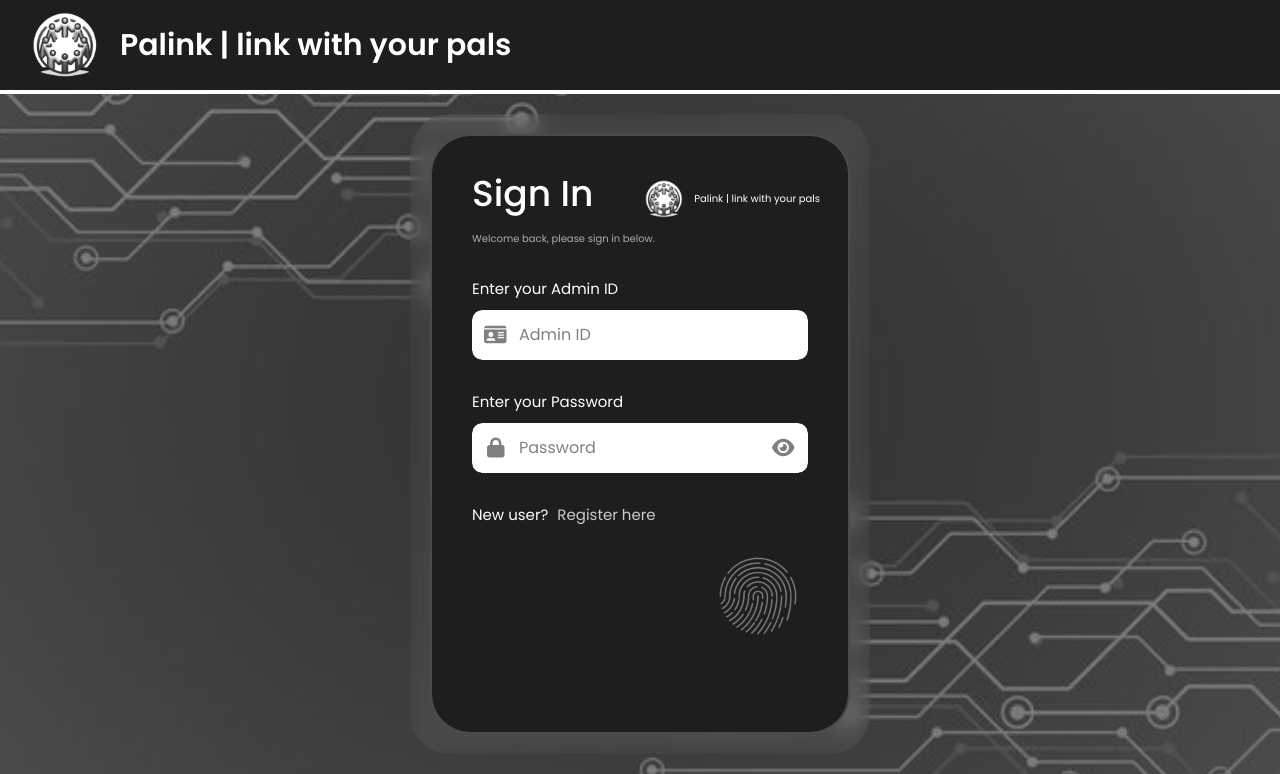
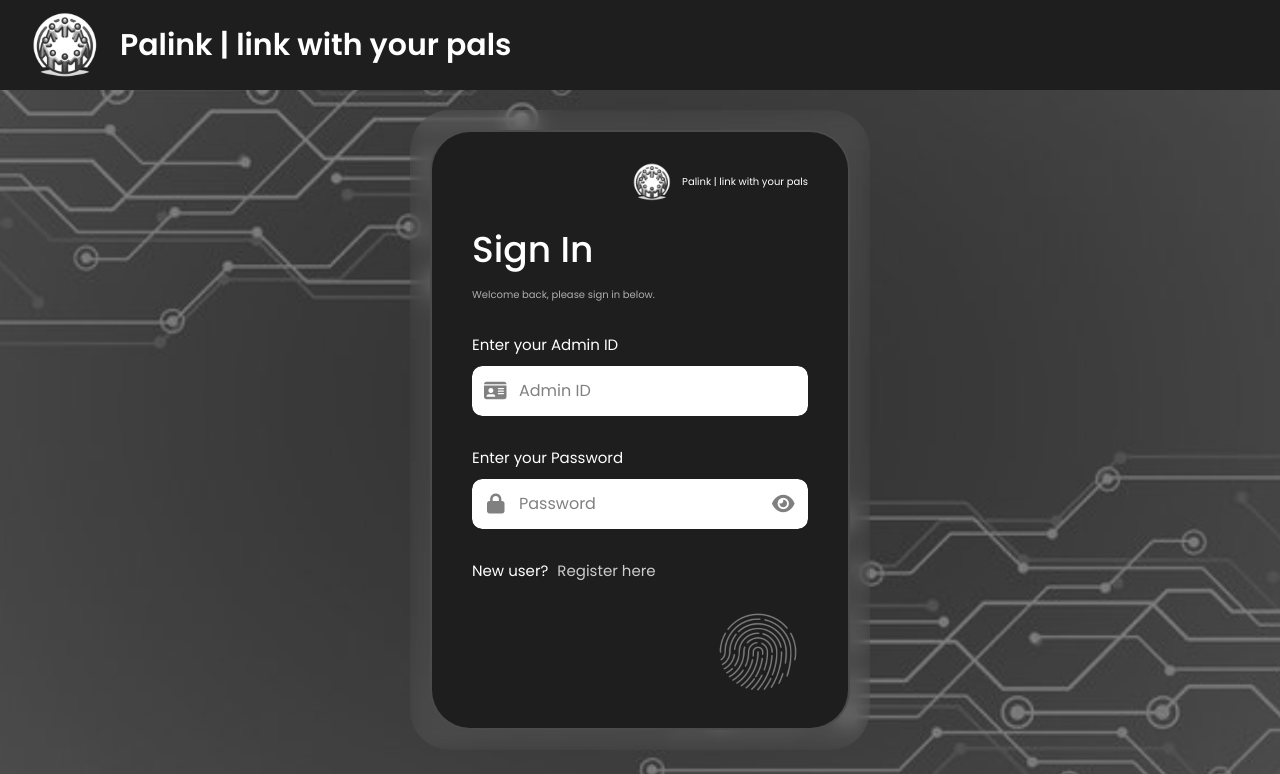
Before and after one commit to henrychen4736/fbla-coding, a Flask app: page /login in a window 1280 px wide. Shown: the top 774 px of the page. Run offline with Flask 3, Linux system fonts and the light colour scheme; some libraries are stand-ins or nearby versions.

```diff
--- a/setup_db.py
+++ b/setup_db.py
@@ -56,4 +56,4 @@ def test_db(name):
 
 
 setup('partners.db')
-test_db('partners.db')
+# test_db('partners.db')
--- a/static/css/loginStyle.css
+++ b/static/css/loginStyle.css
@@ -24,7 +24,6 @@ body {
     width: 100%;
     padding: 10px;
     background-color: #1E1E1E;
-    border-bottom: 4px solid #fff;
     height: fit-content;
     color: #fff;
 }
@@ -75,14 +74,13 @@ body {
 }
 
 .log-form .logo-container {
-    position: fixed;
     display: flex;
+    margin-left: 160px;
     align-items: center;
     justify-content: center;
     top: 50px;
     right: 50px;
-    height: 70px;
-    width: fit-content;
+    height: fit-content;
 }
 
 .log-form .logo-container img {
@@ -96,6 +94,7 @@ body {
 }
 
 .log-form h1 {
+    margin-top: 20px;
     font-size: 36px;
     font-weight: 500;
     text-align: left;
--- a/templates/login.html
+++ b/templates/login.html
@@ -6,7 +6,7 @@
     <meta name="viewport" content="width=device-width, initial-scale=1.0">
     <title>Palink | Login</title>
     <link rel="stylesheet" href="/static/css/loginStyle.css">
-    <link rel="shortcut icon" type="image/x-icon" href="static/assets/favicon.ico" />
+    <link rel="shortcut icon" type="image/x-icon" href="/static/assets/favicon.ico" />
     <link rel="stylesheet" href="https://cdnjs.cloudflare.com/ajax/libs/font-awesome/6.1.1/css/all.min.css">
 </head>
 
@@ -18,16 +18,13 @@
     <div class="bottom">
         <div class="blur-background">
             <div class="log-form">
-                {% if error %}
-                <div style="color: red;">{{ error }}</div>
-                {% endif %}
                 <form action="/login" method="post">
-                    <h1>Sign In</h1>
-                    <p class="welcome">Welcome back, please sign in below.</p>
                     <div class="logo-container">
                         <img src="/static/assets/logo.png">
                         <h2>Palink | link with your pals</h2>
                     </div>
+                    <h1>Sign In</h1>
+                    <p class="welcome">Welcome back, please sign in below.</p>
                     <div class="inner-form">
                         <p class="caption">Enter your Admin ID</p>
                         <div class="input-container">
@@ -43,7 +40,7 @@
                         <p class="caption">New user? <a href="{{ url_for('signup') }}" class="link">Register here</a></p>
                     </div>
                     <div class="button-container">
-                        <input type="image" name="submit" src="/static/assets/button.png" alt="Submit" />
+                        <input type="image" name="submit" src="static/assets/button.png" alt="Submit" />
                     </div>
                 </form>
                 <script src="/static/js/loginScript.js"></script>
```
Also changed, not shown: templates/main.html (+21 -4 lines).
